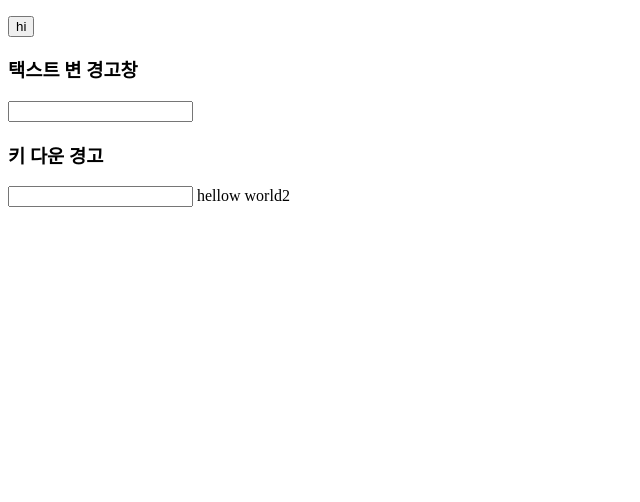
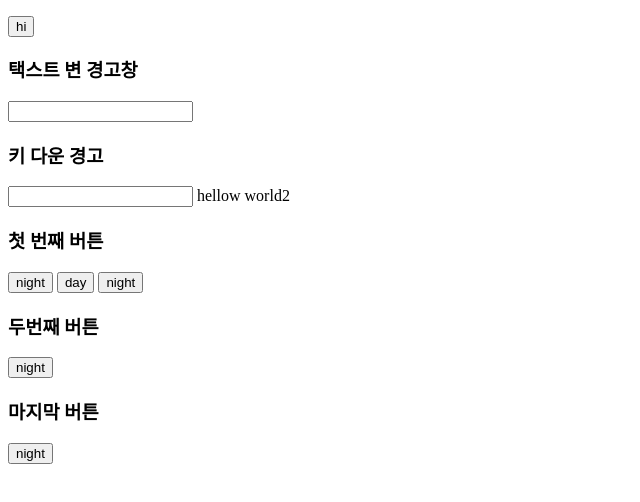
Before and after one commit to minwook-git/web1, a plain HTML site: page button.html in a window 1280 px wide. Shown: the part 110-612 px from the top of the page, without its empty margins (0-640 px from the left). Drawn offline with Linux system fonts and the light colour scheme.

Commit message:
Add files via upload

```diff
--- a/button.html
+++ b/button.html
@@ -16,5 +16,52 @@
    document.write("hellow world");
    document.write(1+1);
    </script>
+   <h3>첫 번째 버튼</h3>
+   <input type="button" value="night" onclick="
+      document.querySelector('body').style.backgroundColor='black';
+      document.querySelector('body').style.color='white';
+   ">
+   <input type="button" value="day" onclick="
+      document.querySelector('body').style.backgroundColor='white';
+      document.querySelector('body').style.color='black';
+   ">
+   <input id="night_day" type="button" value="night" onclick="
+   if(document.querySelector('#night_day').value==='night') {
+     document.querySelector('body').style.backgroundColor='black';
+     document.querySelector('body').style.color='white';
+     document.querySelector('#night_day').value='day';
+   }else {
+     document.querySelector('body').style.backgroundColor='white';
+     document.querySelector('body').style.color='black';
+     document.querySelector('#night_day').value='night';
+   }
+   ">
+
+   <h3>두번째 버튼</h3>
+   <input id="night_day2" type="button" value="night" onclick="
+   if(this.value==='night') {
+     document.querySelector('body').style.backgroundColor='black';
+     document.querySelector('body').style.color='white';
+     this.value='day';
+   }else {
+     document.querySelector('body').style.backgroundColor='white';
+     document.querySelector('body').style.color='black';
+     this.value='night';
+   }
+   ">
+
+   <h3>마지막 버튼</h3>
+   <input id="night_day2" type="button" value="night" onclick="
+   var target =document.querySelector('body');
+   if(this.value==='night') {
+     target.style.backgroundColor='black';
+     target.style.color='white';
+     this.value='day';
+   }else {
+     target.style.backgroundColor='white';
+     target.style.color='black';
+     this.value='night';
+   }
+   ">
  </body>
 </html>
```
Also changed, not shown: 1.html (+35 -0 lines), 1EX.html (added, +40 -0 lines), 2EX.HTML (added, +23 -0 lines), html example.html (added, +10 -0 lines).
